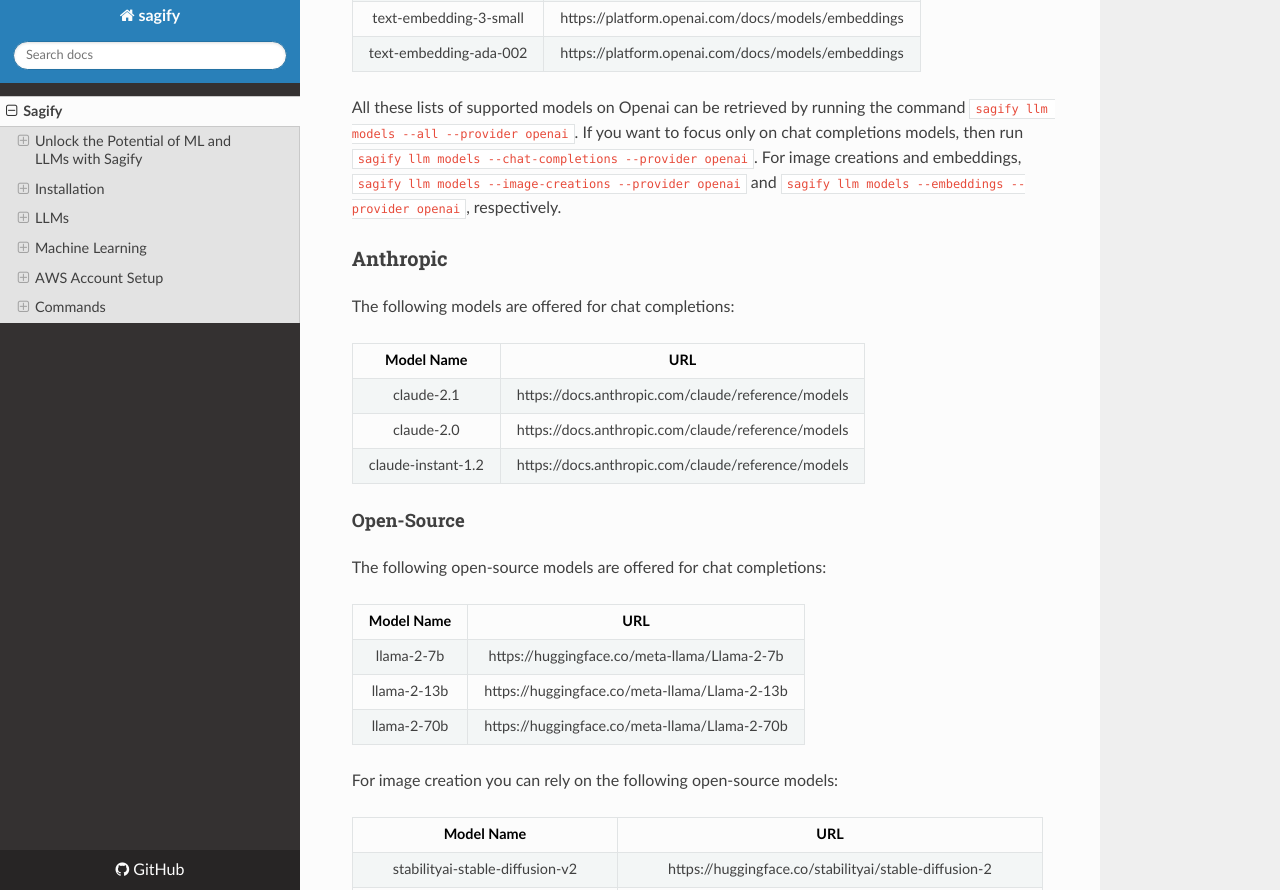
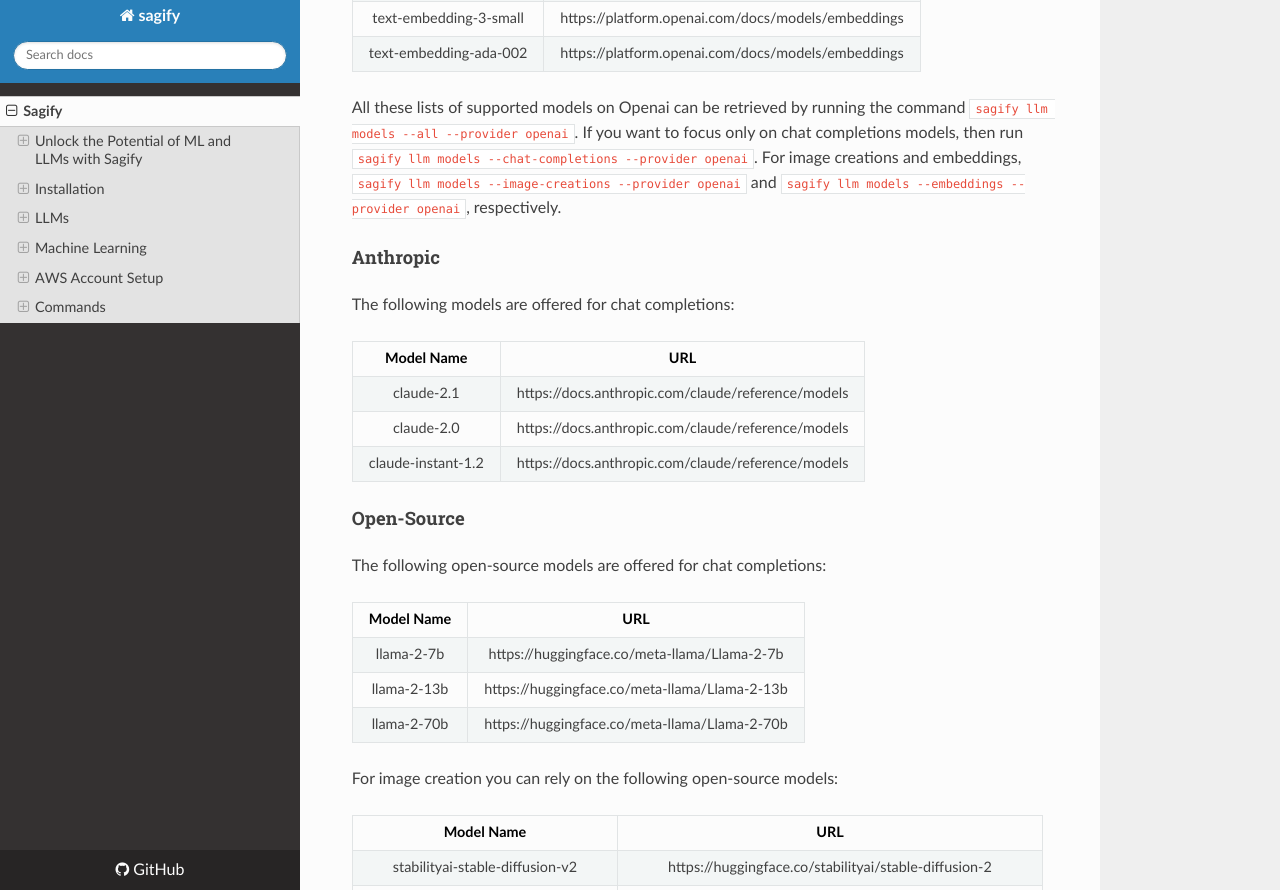
Before and after one commit to Kenza-AI/sagify, an MkDocs documentation site: the page built from docs/index.md, in a window 1280 px wide and 900 px high, scrolled down 3783 px. Shown: the part 10-900 px from the top of the window. Built offline with MkDocs 1.6.1, drawn with Linux system fonts in a browser that asks for light colours; nearby versions of some CDN libraries.

Commit message:
Fix docs

```diff
--- a/docs/index.md
+++ b/docs/index.md
@@ -128,7 +128,7 @@
 All these lists of supported models on Openai can be retrieved by running the command `sagify llm models --all --provider openai`. If you want to focus only on chat completions models, then run `sagify llm models --chat-completions --provider openai`. For image creations and embeddings, `sagify llm models --image-creations --provider openai` and `sagify llm models --embeddings --provider openai`, respectively.
 
 
-### Anthropic
+#### Anthropic
 
 The following models are offered for chat completions:
 
```
